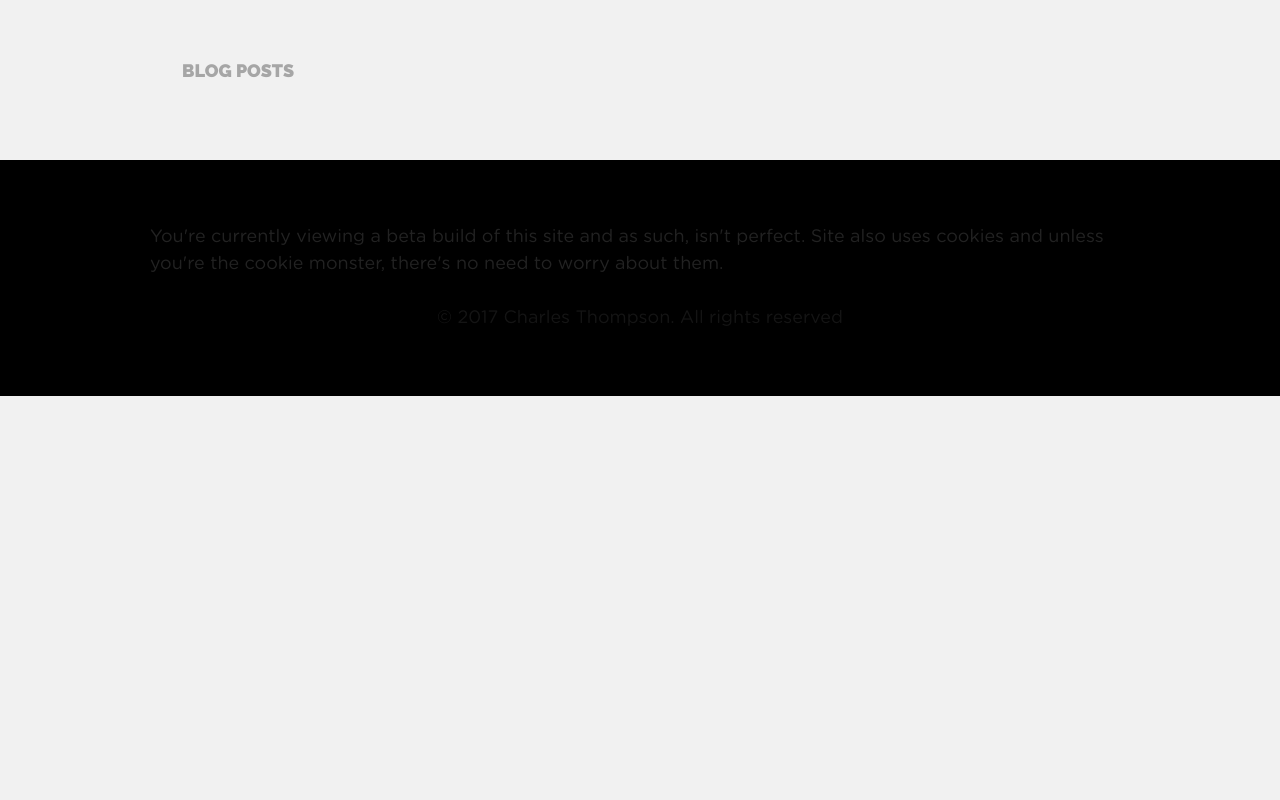
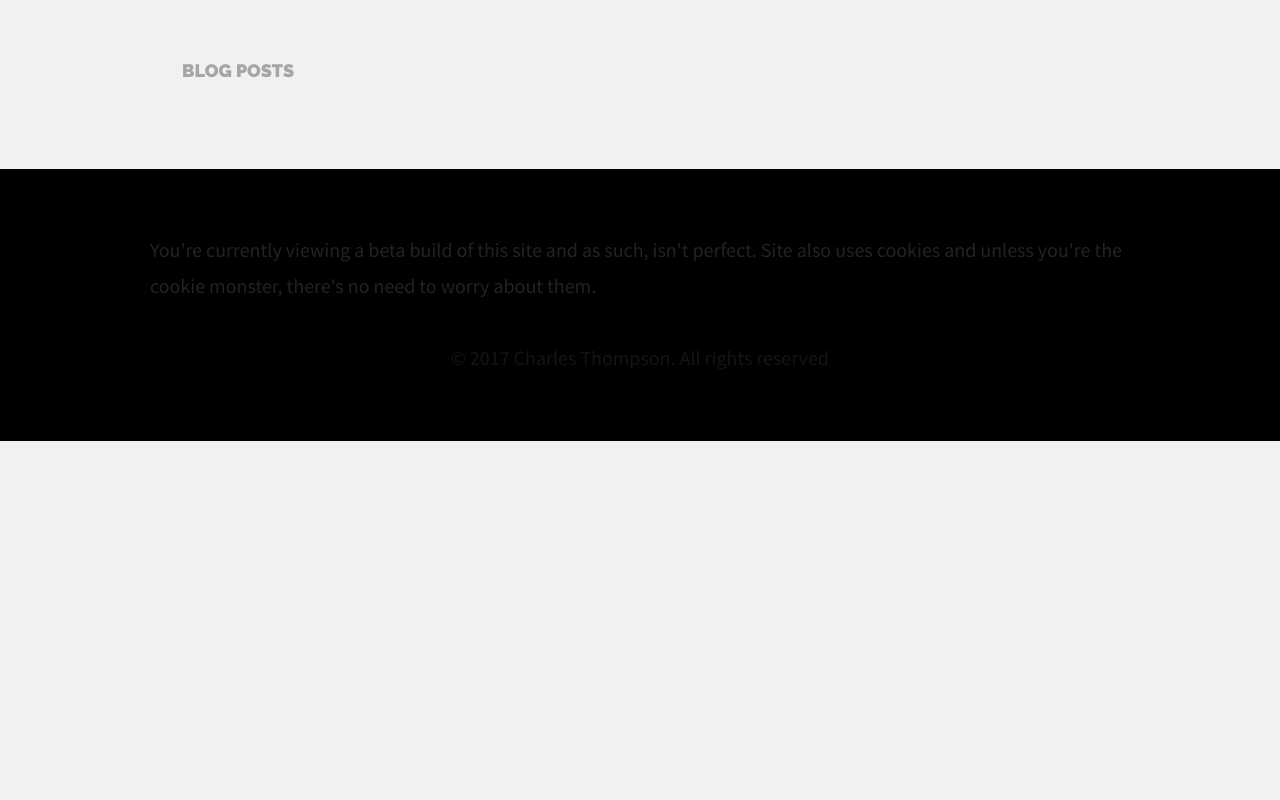
Before and after one commit to cpkthompson/cpkthompson.github.io, a Django app: page /blog/ in a window 1280 px wide. Run offline with Django 3.2, Linux system fonts and the light colour scheme; data that the repository does not hold is empty; some libraries are stand-ins or nearby versions.

Commit message:
Font changes

```diff
--- a/frontend/templates/base.html
+++ b/frontend/templates/base.html
@@ -37,14 +37,19 @@
             font-family: "Source San";
             src: url("{% static 'fonts/sourcesans.woff2' %}");
         }
+        @font-face {
+            font-family: "Georgia";
+            src: url("{% static 'fonts/Georgia.ttf' %}");
+        }
 
         h1, h2, h3, h4, h5, h6 {
             font-family: Raleway;
         }
 
         body, p, div, span {
-            font-family: "Gotham";
-            font-size: 18px;
+            font-family: "Source San";
+            font-size: 20px;
+            line-height: 1.8;
         }
 
     </style>
```
